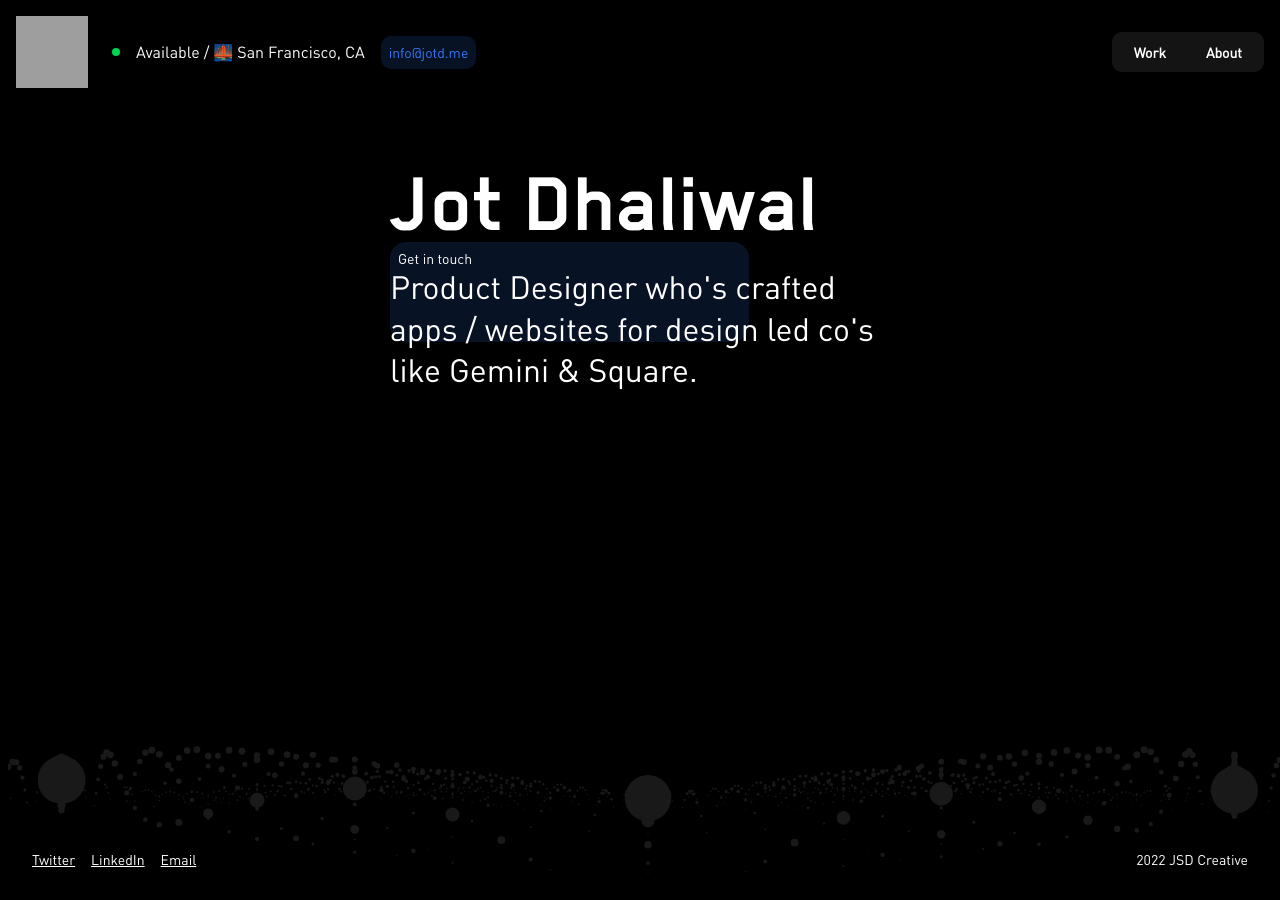
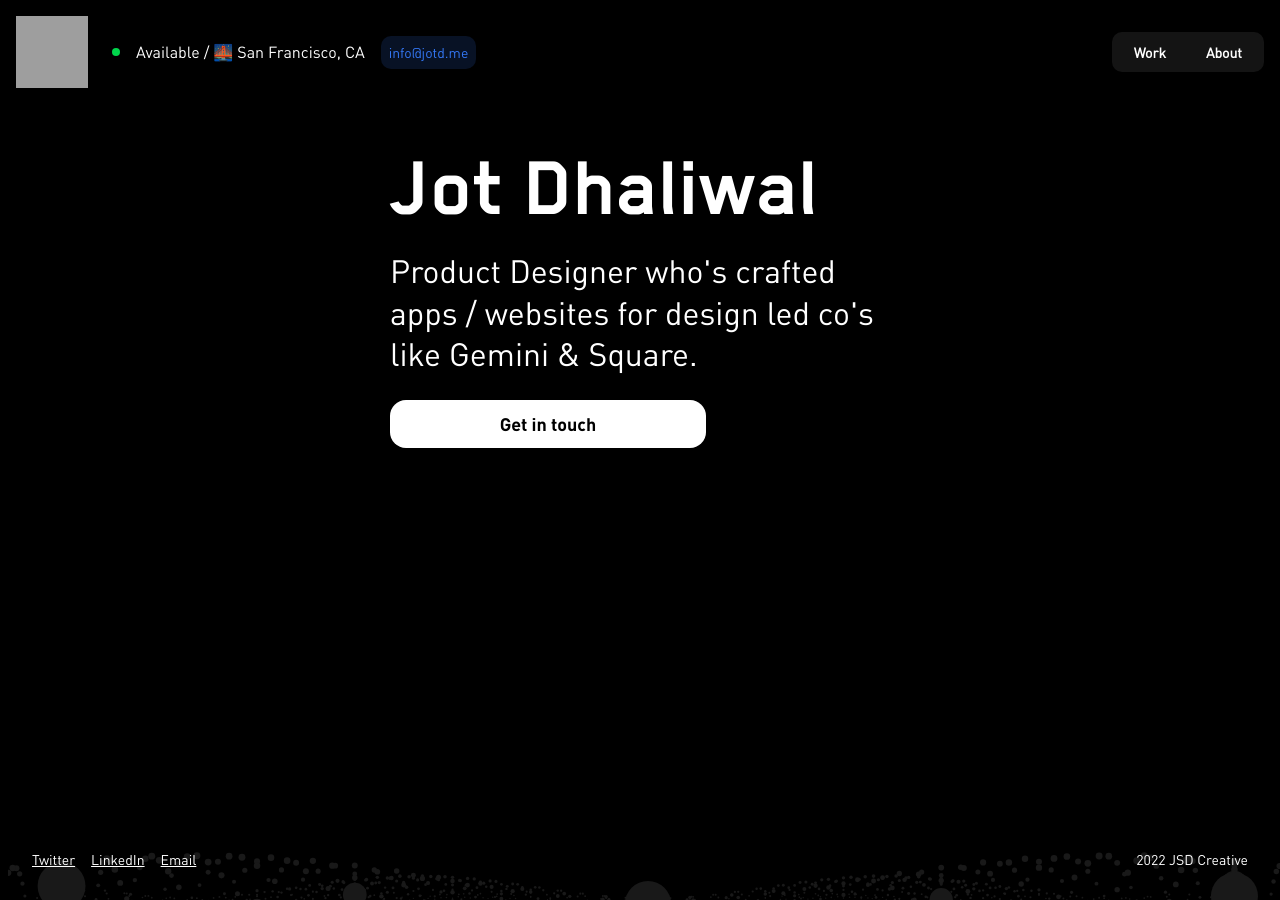
Before and after one commit to jotd/jotd-portfolio, a Jekyll site: the page index.html, which Jekyll copies as it is, in a window 1280 px wide and 900 px high. Built offline with Jekyll 4.4.1, drawn with Linux system fonts in a browser that asks for light colours; grey boxes are pictures that could not be loaded.

Commit message:
Update styles.css

```diff
--- a/css/styles.css
+++ b/css/styles.css
@@ -132,7 +132,7 @@
   font-family: "blender_probold";
   color: #ffffff; }
 
-.text-subheader-3{
+.text-subheader-3, .cta-2{
 font-family: "DINPro-Bold";
 color: #ffffff; }
 
@@ -246,24 +246,23 @@ a {
 /* ///////////////////////////////////////////////////////////////////// */
 
 .cta-2 {
-  font-family: "dinregular";
-  font-size: 14px;
-  /* color: black; */
-  /* background-color: white; */
-  color: white;
-  background-color: #081225;
+  font-size: 18px;
+  color: black;
+  background-color: white;
   border-radius: 16px;
   padding: 8px;
   justify-content: center;
   align-items: center;
-  width: 343px;
-  height: 84px;
+  width: 300px;
+  height: 32px;
+  display: flex;
+  margin-top: 24px;
 }
 
 
 .header-home {
   font-size: 88px;
-  margin-top: 148px;
+  margin-top: 132px;
   margin-bottom: 16px;}
 
 @media screen and (max-width: 500px) {
@@ -378,9 +377,6 @@ a {
 .tagline-home {
   font-size: 32px;
     line-height: 1.3em;
-    /* margin-left: 16px; */
-    /* margin-right: 16px; */
-    margin-bottom: -150px;
     position: relative;
     color: #ffffff;
     max-width: 500px;
```
